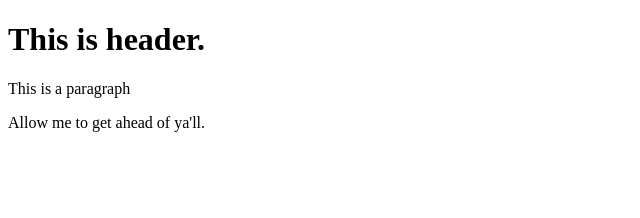
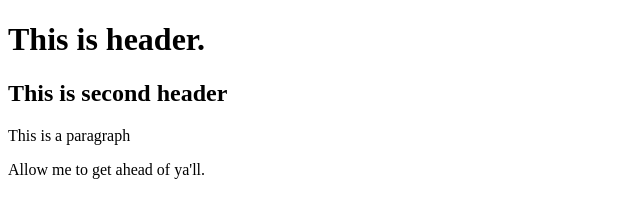
Before and after one commit to kvraiden/FulStaCor, a website: page index.html in a window 1280 px wide. Shown: the whole page, without its empty margins (0-640 px from the left). Drawn offline with Linux system fonts and the light colour scheme.

Commit message:
Fourth Commit

```diff
--- a/index.html
+++ b/index.html
@@ -5,8 +5,10 @@
 
 <body>
     <h1>This is header.</h1>
+    <h2>This is second header</h2>
     <p>This is a paragraph</p>
     <p> Allow me to get ahead of ya'll.</p>
+
 </body>
 
 </html>
```
Also changed, not shown: package.json (added, +25 -0 lines), 2 other files.
